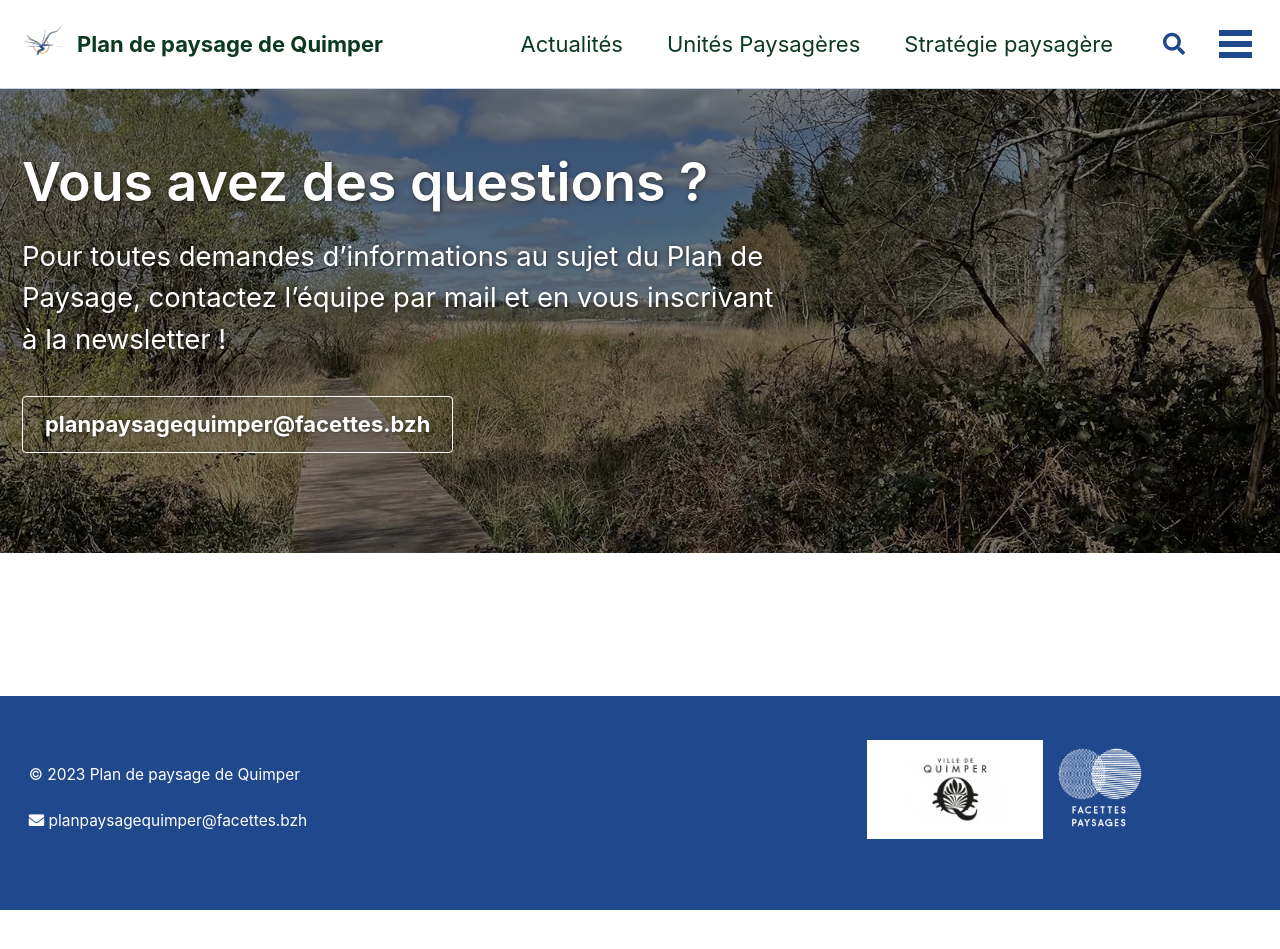
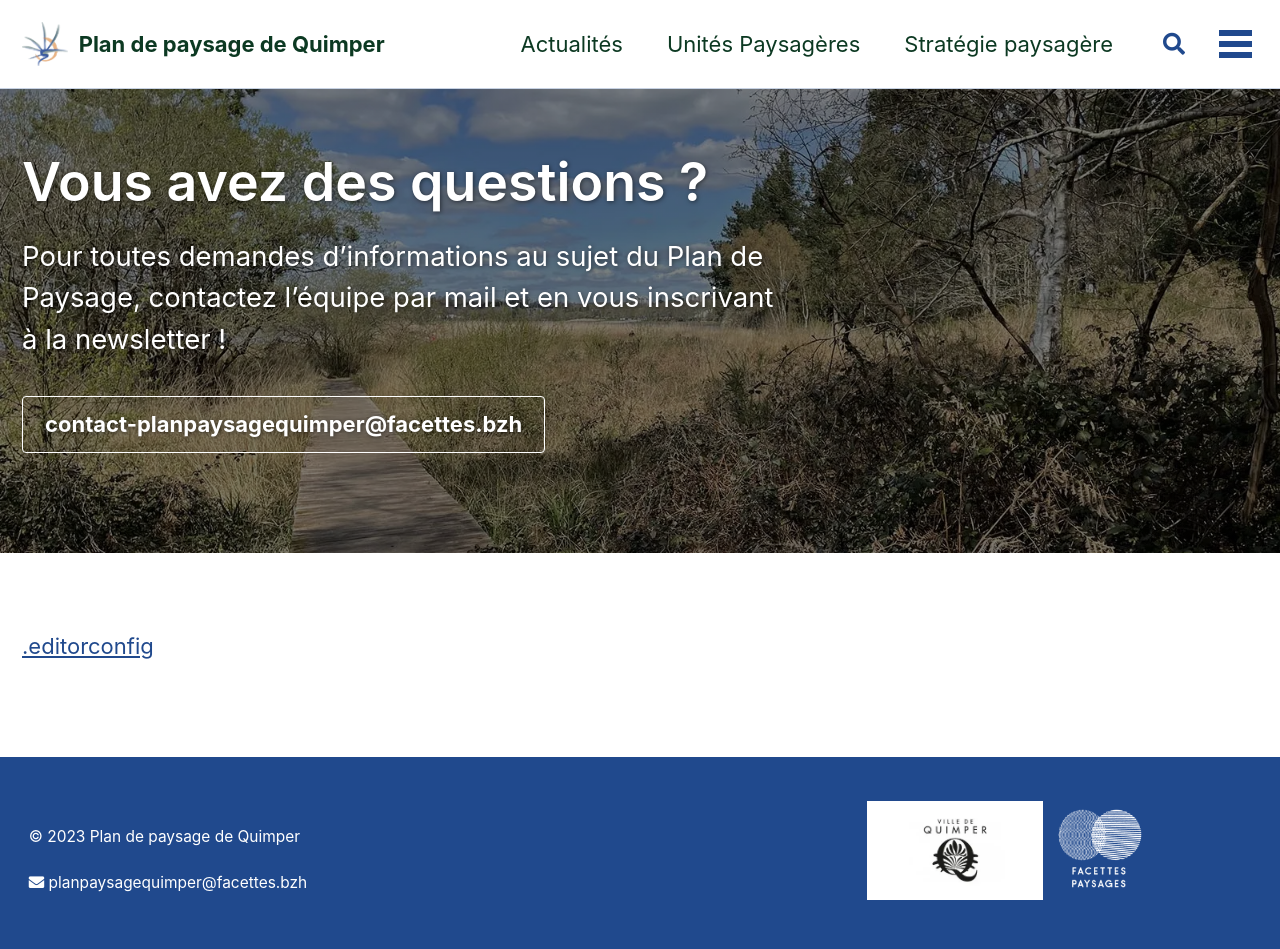
Before and after one commit to facettespaysages/plan-paysage-quimper, a Jekyll site: the page built from _pages/contact.md, in a window 1280 px wide, cut to the strip 0-972 px from the top of the page. Shown: the top 949 px of the strip. Built offline with Jekyll 4.4.1, drawn with Linux system fonts in a browser that asks for light colours; cached includes are drawn as plain includes; some web fonts are replaced; a script that is not in the unit is left out; before the commit the page ends 910 px from its top, so only the background shows below that; grey boxes are pictures that could not be loaded.

Commit message:
logo et formulaire contact

```diff
--- a/_pages/contact.md
+++ b/_pages/contact.md
@@ -7,11 +7,11 @@ header:
   overlay_image: /assets/images/contact.webp
   overlay_filter: 0.5
   actions:
-    - label: "planpaysagequimper@facettes.bzh"
-      url: "mailto:planpaysagequimper@facettes.bzh"
+    - label: "contact-planpaysagequimper@facettes.bzh"
+      url: "mailto:contact-planpaysagequimper@facettes.bzh"
 excerpt: "Pour toutes demandes d'informations au sujet du Plan de Paysage, contactez l'équipe par mail et en vous inscrivant à la newsletter !"
 ---
 
 <iframe data-w-type="embedded" frameborder="0" scrolling="no" marginheight="0" marginwidth="0" src="https://029ph.mjt.lu/wgt/029ph/qv2/form?c=aaaad1b6" width="100%" style="height: 0;"></iframe>
 
-<script type="text/javascript" src="https://app.mailjet.com/pas-nc-embedded-v1.js"></script>
+<script type="text/javascript" src="https://app.mailjet.com/pas-nc-embedded-v1.js"></script>[.editorconfig](..%2F.editorconfig)
```
Also changed, not shown: assets/images/croquis1.jpg (added), assets/images/ppq_logo.png.
